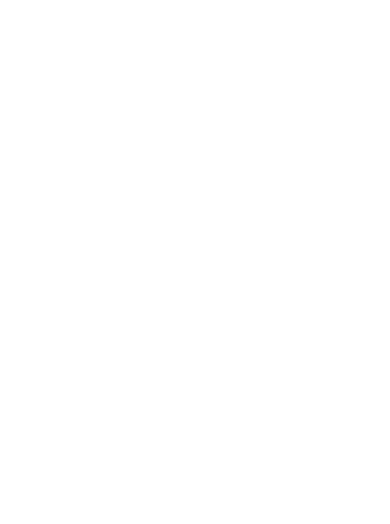
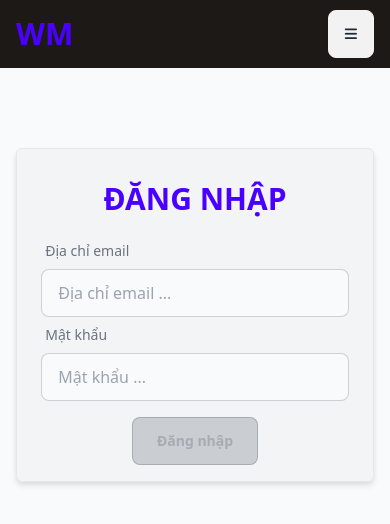
Before and after one commit to Lyridsss/WorkManagementWeb, a React (Vite) app: page /login in a window 390 px wide. Shown: the top 524 px of the page. Built offline with nearby package versions, Linux system fonts and the light colour scheme.

Commit message:
Thêm trang đăng nhập

```diff
--- a/src/App.jsx
+++ b/src/App.jsx
@@ -1,11 +1,12 @@
-import { AuthenticationContextProvider } from "./context/AuthenticationContext.jsx";
 import { Outlet } from "react-router-dom";
+import {QueryClient, QueryClientProvider} from "@tanstack/react-query";
 
 function App() {
+    const queryClient = new QueryClient()
     return (
-        <AuthenticationContextProvider>
+        <QueryClientProvider client={queryClient}>
             <Outlet/>
-        </AuthenticationContextProvider>
+        </QueryClientProvider>
     )
 }
 
--- a/src/components/AuthUser.jsx
+++ b/src/components/AuthUser.jsx
@@ -1,14 +1,14 @@
+import {Navigate} from "react-router-dom";
 import {useContext} from "react";
 import {AuthContext} from "../context/AuthenticationContext.jsx";
-import {Navigate} from "react-router-dom";
 
-// eslint-disable-next-line react/prop-types
 export default function AuthUser({ children }){
-    // eslint-disable-next-line no-unused-vars
-    const { user, login, logout} = useContext(AuthContext)
+
+    const { token } = useContext(AuthContext)
+
     return (
         <>
-            {user == null ? <Navigate to="/intro" replace/> : children}
+            {token == null ? <Navigate to="/intro" replace/> : children}
         </>
     )
 }
--- a/src/components/IntroHeader.jsx
+++ b/src/components/IntroHeader.jsx
@@ -42,7 +42,7 @@
                                 <i className="fa-solid fa-bars"></i>
                             </label>
                         </div>
-                        <div className="drawer-side">
+                        <div className="drawer-side z-50">
                             <label htmlFor="my-drawer-4" aria-label="close sidebar"
                                    className="drawer-overlay"></label>
                             <ul className="menu p-4 w-80 min-h-full bg-base-200 text-base-content">
--- a/src/components/Logo.jsx
+++ b/src/components/Logo.jsx
@@ -2,7 +2,7 @@
 
 export default function Logo({ url }){
     return (
-        <Link to={url} className={`flex justify-center items-center px-2 py-2 text-3xl text-primary`}>
+        <Link to={url} className={`flex justify-center items-center px-2 py-2 text-3xl font-bold text-primary`}>
             WM
         </Link>
     )
--- a/src/context/AuthenticationContext.jsx
+++ b/src/context/AuthenticationContext.jsx
@@ -1,27 +1,10 @@
 import {createContext, useEffect, useState} from "react";
 import {tokenService} from "../services/tokenService.jsx";
-import {axiosAuthRequest} from "../utils/axiosRequest.js";
 
 export const AuthContext = createContext(null);
 
-// eslint-disable-next-line react/prop-types
 export const AuthenticationContextProvider = ({ children })  => {
     const [token, setToken] = useState(() => tokenService.getToken())
-    const [user, setUser] = useState(null);
-
-    useEffect(() => {
-        if (token == null){
-            setUser(null)
-        } else {
-            axiosAuthRequest.get("/account")
-                .then(res => {
-                    setUser(res.data)
-                })
-                .catch(() => {
-                    setUser(null)
-                })
-        }
-    }, [token]);
 
     const login = (token) => {
         setToken(token)
@@ -34,11 +17,7 @@
     }
 
     return (
-        <AuthContext.Provider value={{
-            user,
-            login,
-            logout
-        }}>
+        <AuthContext.Provider value={{ token, login, logout }}>
             {children}
         </AuthContext.Provider>
     )
--- a/src/main.jsx
+++ b/src/main.jsx
@@ -3,9 +3,12 @@
 import './assets/index.css'
 import {RouterProvider} from "react-router-dom";
 import {router} from "./router/index.jsx";
+import {AuthenticationContextProvider} from "./context/AuthenticationContext.jsx";
 
 ReactDOM.createRoot(document.getElementById('root')).render(
   <React.StrictMode>
-      <RouterProvider router={router} />
+      <AuthenticationContextProvider>
+          <RouterProvider router={router} />
+      </AuthenticationContextProvider>
   </React.StrictMode>,
 )
--- a/src/pages/HomePage.jsx
+++ b/src/pages/HomePage.jsx
@@ -1,9 +1,34 @@
+import {useQuery} from "@tanstack/react-query";
+import {axiosAuthRequest} from "../utils/axiosRequest.js";
+import {useContext} from "react";
+import {AuthContext} from "../context/AuthenticationContext.jsx";
+import {config} from "../config/index.jsx";
+
 
 export default function HomePage(){
+    const { token, logout } = useContext(AuthContext)
+    const { isPending, data } = useQuery({
+        queryKey: ["account"],
+        queryFn: () => {
+            return axiosAuthRequest(token)
+                .get("/account")
+                .then(res => res.data)
+                .catch(error => {
+                    if (error.response.status === 401){
+                        logout()
+                    }
+                })
+        }
+    })
+    if (isPending){
+        return <div>Loading...</div>
+    }
 
     return (
         <div>
-            Hello World
+            <h1 className="text-red-500">
+                {data.name}
+            </h1>
         </div>
     )
 }
--- a/src/pages/IntroductionPage.jsx
+++ b/src/pages/IntroductionPage.jsx
@@ -8,7 +8,7 @@
         <div className={`min-h-screen ${config.theme.backgroundPage}`}>
             <IntroHeader/>
             <div className={`grid grid-cols-1 lg:grid-cols-5 ${config.theme.backgroundPage}`}>
-                <div className="col-span-1 lg:col-span-2 flex flex-col items-center pt-24 px-20 lg:px-16">
+                <div className="col-span-1 lg:col-span-2 flex flex-col items-center pt-24 px-10 lg:px-12">
                     <h1 className="flex mb-4 text-center text-3xl sm:text-5xl text-blue-700 font-bold">
                         VM tập hợp tất cả nhiệm vụ, thành viên nhóm và công cụ của bạn lại với nhau
                     </h1>
--- a/src/pages/LoginPage.jsx
+++ b/src/pages/LoginPage.jsx
@@ -1,7 +1,98 @@
+import {config} from "../config/index.jsx";
+import IntroHeader from "../components/IntroHeader.jsx";
+import Input from "../components/Input.jsx";
+import {useContext, useState} from "react";
+import {axiosRequest} from "../utils/axiosRequest.js";
+import {AuthContext} from "../context/AuthenticationContext.jsx";
+import {useNavigate} from "react-router-dom";
+
 export default function LoginPage(){
+    const {textColorLight, backgroundPage}  = config.theme
+    const [email, setEmail] = useState("")
+    const [password, setPassword] = useState("")
+    const [error, setError] = useState()
+    const navigate = useNavigate()
+    const { login } = useContext(AuthContext)
+    const emailRegEx = new RegExp("^[\\w-.]+@([\\w-]+\\.)+[\\w-]{2,4}$")
+    const passwordRegEx = new RegExp("^(?=.*[a-z])(?=.*[A-Z])(?=.*\\d)(?=.*[!@#$%^&*()_+-]).{8,}$")
+
+    const isValidEmail = () => {
+        return emailRegEx.test(email)
+    }
+
+    const isValidPassword = () => {
+        return passwordRegEx.test(password)
+    }
+
+    const submitHandler = () => {
+        const data = {
+            email,
+            password
+        }
+        axiosRequest
+            .post("/auth/login", data)
+            .then(res => {
+                login(res.data.token)
+            })
+            .then(() => {
+                navigate("/")
+            })
+            .catch(() => {
+                setEmail("")
+                setPassword("")
+                setError("Tài khoản hoặc mật khẩu không chính xác")
+            })
+    }
+
+    const emailHandler = (email) => {
+        setEmail(email)
+        setError(null)
+    }
+
     return (
-        <div>
-
+        <div className={`${backgroundPage} min-h-screen`}>
+            <IntroHeader/>
+            <div className="flex justify-center items-center py-20 lg:py-32">
+                <div
+                    className="flex flex-col items-center py-4 px-6 border w-11/12 sm:w-3/4 lg:w-5/12 bg-gray-100 drop-shadow-md rounded-md"
+                >
+                    <h1
+                        className="text-3xl text-primary font-bold px-4 py-4"
+                    >
+                        ĐĂNG NHẬP
+                    </h1>
+                    <form className="flex flex-col items-center w-full">
+                        <Input
+                            value={email}
+                            setValue={emailHandler}
+                            label="Địa chỉ email"
+                            placeholder="Địa chỉ email ..."
+                            style={`${backgroundPage} ${textColorLight}`}
+                            type="text"
+                            error={(isValidEmail() && error == null) ? null : error || "Email không hợp lệ"}
+                        />
+                        <Input
+                            value={password}
+                            setValue={setPassword}
+                            label="Mật khẩu"
+                            placeholder="Mật khẩu ..."
+                            style={`${backgroundPage} ${textColorLight}`}
+                            type="password"
+                            error={isValidPassword() ? null : "Mật khẩu không hợp lệ"}
+                        />
+                        <button
+                            className={`btn btn-outline btn-primary px-6 mt-4`}
+                            disabled={!isValidEmail() || !isValidPassword()}
+                            onClick={e => {
+                                e.preventDefault()
+                                submitHandler()
+                            }}
+                        >
+                            Đăng nhập
+                        </button>
+                    </form>
+                </div>
+            </div>
         </div>
     )
 }
--- a/src/pages/RegisterPage.jsx
+++ b/src/pages/RegisterPage.jsx
@@ -11,18 +11,14 @@
     const [password, setPassword] = useState("")
     const [confirm, setConfirm] = useState("")
     const navigate = useNavigate()
-    const [validEmail, setValidEmail] = useState({
-        isValid: true,
-        message: ""
-    })
+    const [validEmail, setValidEmail] = useState({isValid: true, message: ""})
     const passwordRegEx = new RegExp("^(?=.*[a-z])(?=.*[A-Z])(?=.*\\d)(?=.*[!@#$%^&*()_+-]).{8,}$")
     const {textColorLight, backgroundPage}  = config.theme
 
-
     useEffect(() => {
-        axiosRequest.post("/auth/email", {
-            email
-        })
+        const emailRegEx = new RegExp("^[\\w-.]+@([\\w-]+\\.)+[\\w-]{2,4}$")
+        if (emailRegEx.test(email)){
+            axiosRequest.get(`/auth/exist-email?value=${email}`)
                 .then(res => {
                     setValidEmail({
                         isValid: true,
@@ -35,6 +31,12 @@
                         message: error.response?.data.email
                     })
                 })
+        } else {
+            setValidEmail({
+                isValid: false,
+                message: "Email không hợp lệ"
+            })
+        }
     }, [email]);
 
     const isValidName = () => {
--- a/src/utils/axiosRequest.js
+++ b/src/utils/axiosRequest.js
@@ -1,14 +1,15 @@
 import axios from "axios";
 import {config} from "../config/index.jsx";
-import {tokenService} from "../services/tokenService.jsx";
-
-export const axiosAuthRequest = axios.create({
-    baseURL: config.server.baseUrl,
-    headers: {
-        "Authorization": `Bearer ${tokenService.getToken()}`
-    }
-})
 
 export const axiosRequest = axios.create({
     baseURL: config.server.baseUrl
 })
+
+export const axiosAuthRequest = (token) => {
+    return axios.create({
+        baseURL: config.server.baseUrl,
+        headers: {
+            "Authorization": `Bearer ${token}`
+        }
+    })
+}
```
Lines whose indentation alone changed are shown as unchanged.
